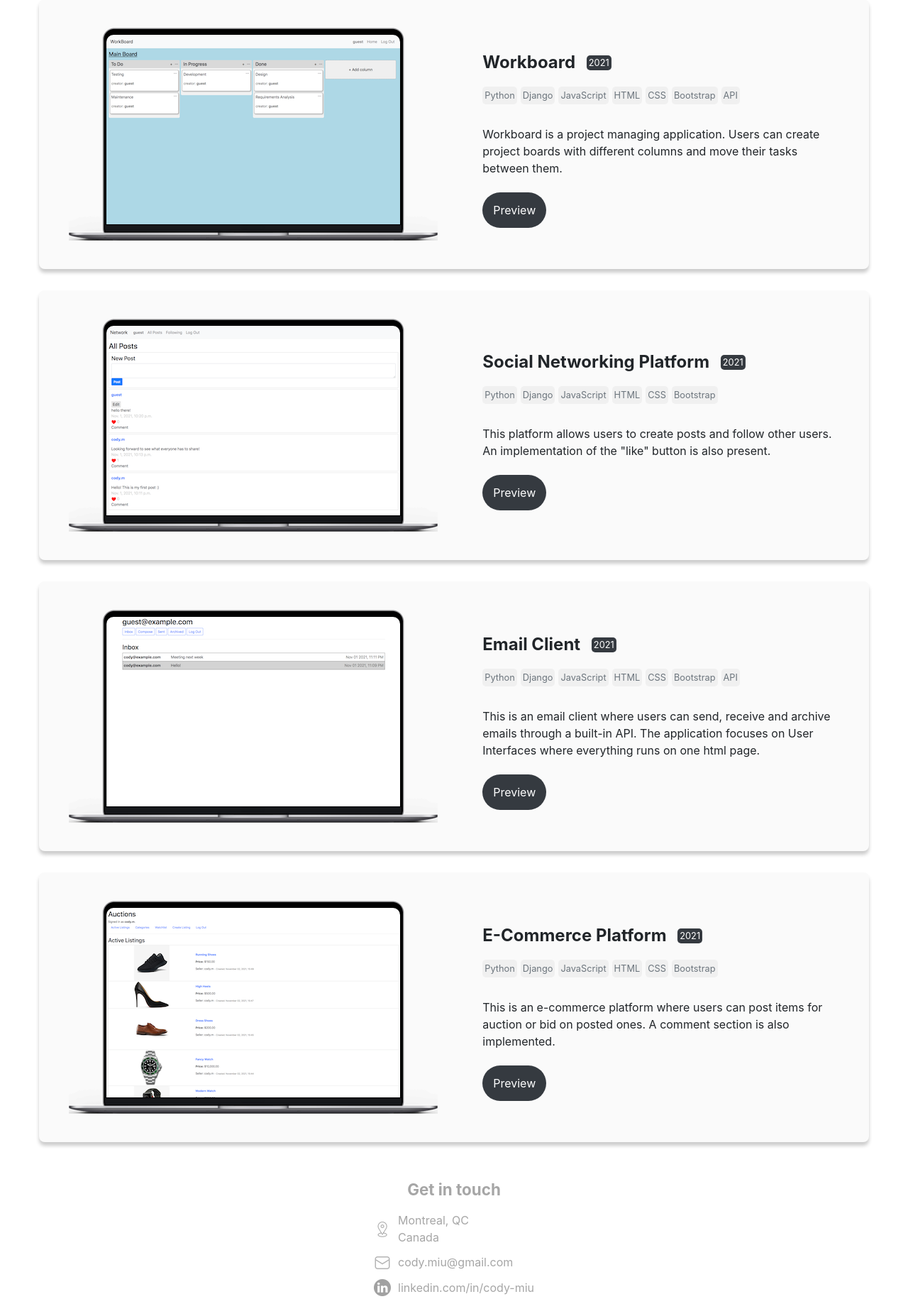
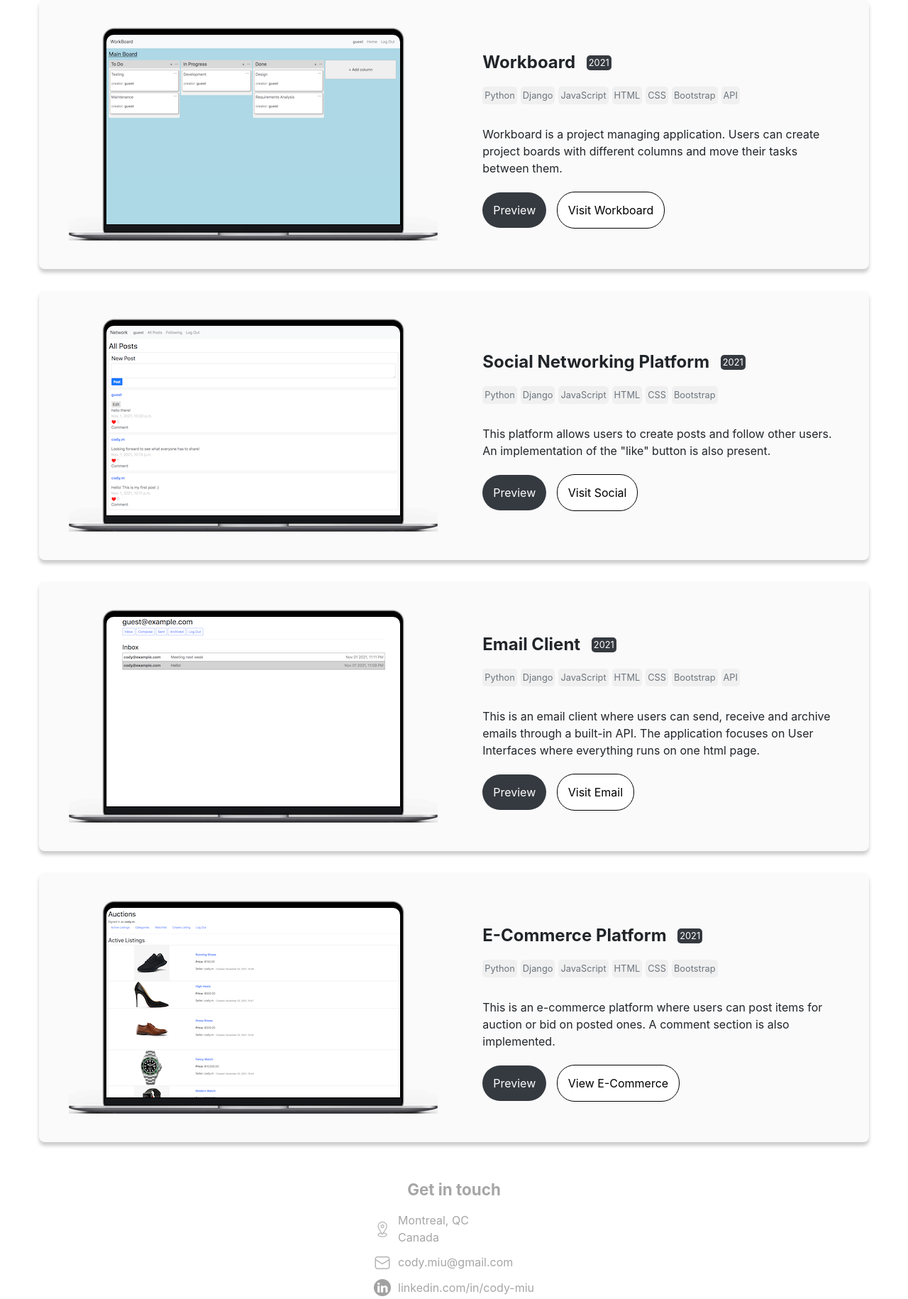
Before and after one commit to Cody06/portfolio-django, a Django app: page / in a window 1280 px wide. Shown: the part 665-2495 px from the top of the page at 71% size. Run offline with Django 3.2, Linux system fonts and the light colour scheme; some libraries are stand-ins or nearby versions.

Commit message:
Disabled paths to projects

```diff
--- a/landing_page/templates/landing_page/index.html
+++ b/landing_page/templates/landing_page/index.html
@@ -96,7 +96,7 @@
 
 						<div class="project-btns">
 							<a href="{% static 'landing_page/gallery_workboard/workboard-1.png' %}" data-lightbox="workboard-set" data-title="Workboard Home Page" class="preview-btn">Preview</a>
-							<!--<a href="{% url 'workboard:guest-path' %}" target="_blank" class="project-btn">Visit Workboard</a>-->
+							<a href="" class="project-btn">Visit Workboard</a>
 						</div>
 					</div>
 				</div>
@@ -119,7 +119,7 @@
 						<p class="project-description">This platform allows users to create posts and follow other users. An implementation of the "like" button is also present.</p>
 						<div class="project-btns">
 							<a href="{% static 'landing_page/gallery_social/social-1.png' %}" data-lightbox="social-set" data-title="Social Home Page" class="preview-btn">Preview</a>
-							<!--<a href="{% url 'social:guest-path' %}" target="_blank" class="project-btn">Visit Social</a>-->
+							<a href="" class="project-btn">Visit Social</a>
 						</div>
 					</div>
 				</div>
@@ -143,7 +143,7 @@
 						<p class="project-description">This is an email client where users can send, receive and archive emails through a built-in API. The application focuses on User Interfaces where everything runs on one html page.</p>
 						<div class="project-btns">
 							<a href="{% static 'landing_page/gallery_mail_client/email-1.png' %}" data-lightbox="email-set" data-title="Email Home Page - Inbox" class="preview-btn">Preview</a>
-							<!--<a href="{% url 'mail_client:guest-path' %}" target="_blank" class="project-btn">Visit Email</a>-->
+							<a href="" class="project-btn">Visit Email</a>
 						</div>
 					</div>
 				</div>
@@ -167,7 +167,7 @@
 						<p class="project-description">This is an e-commerce platform where users can post items for auction or bid on posted ones. A comment section is also implemented.</p>
 						<div class="project-btns">
 							<a href="{% static 'landing_page/gallery_commerce/commerce-1.png' %}" data-lightbox="commerce-set" data-title="E-Commerce Home Page" class="preview-btn">Preview</a>
-							<!--<a href="{% url 'commerce:guest-path' %}" target="_blank" class="project-btn">View E-Commerce</a>-->
+							<a href="" class="project-btn">View E-Commerce</a>
 						</div>
 					</div>
 				</div>
```
